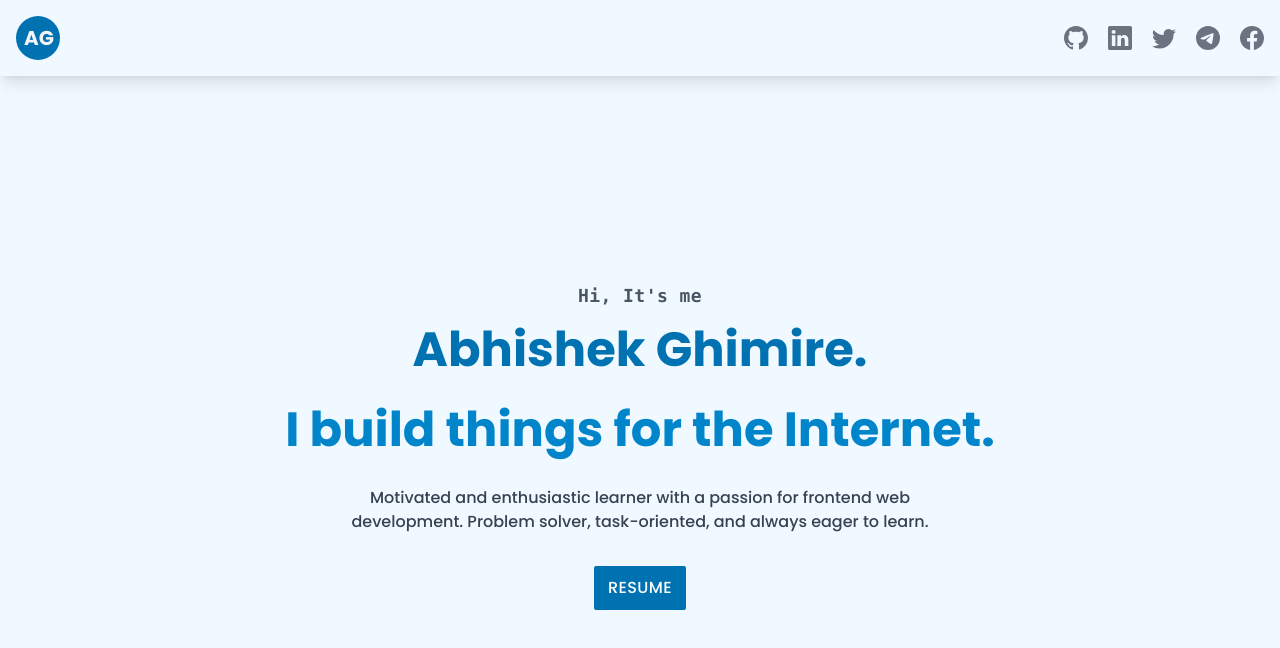
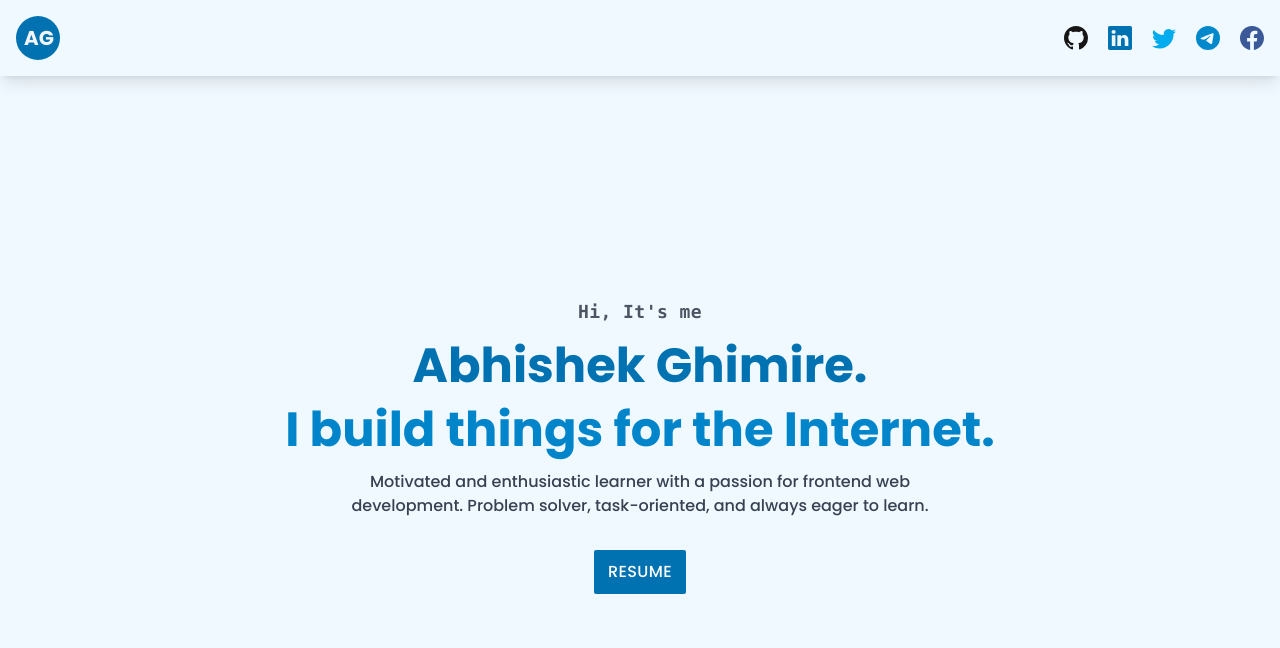
Before and after one commit to pingAvisek/Portfolio, a React (Vite) app: page / in a window 1280 px wide. Shown: the top 648 px of the page. Built offline with nearby package versions, Linux system fonts and the light colour scheme.

Commit message:
hovering, data.jsx fetch & some changes on home

```diff
--- a/index.html
+++ b/index.html
@@ -77,7 +77,7 @@
     </script>
   </head>
 
-  <body class="font-sans bg-primary-50">
+  <body class="font-sans bg-primary-50 select-none">
     <div id="root"></div>
     <!-- Related to Vite -->
     <script type="module" src="/src/main.jsx"></script>
--- a/src/App.css
+++ b/src/App.css
@@ -13,11 +13,3 @@
 .padding {
   @apply p-4 sm:p-0;
 }
-
-/* Vanilla CSS */
-
-/* For selection none */
-
-* {
-  user-select: none;
-}
--- a/src/assets/data.jsx
+++ b/src/assets/data.jsx
@@ -10,29 +10,34 @@ export default [
   {
     navLinks: [
       {
-        icons: <BsGithub />,
+        icons: <BsGithub color="#171515" />,
         url: "https://github.com/pingAvisek",
-        color: "#171515",
+        slug: "github",
+        title: "Github",
       },
       {
-        icons: <BsLinkedin />,
+        icons: <BsLinkedin color="#0072b1" />,
         url: "https://www.linkedin.com/in/pingavisek/",
-        color: "#0072b1",
+        slug: "linkedin",
+        title: "Linkedin",
       },
       {
-        icons: <BsTwitter />,
+        icons: <BsTwitter color="#00acee" />,
         url: "https://twitter.com/pingAvisek",
-        color: "#00acee",
+        slug: "twitter",
+        title: "Twitter",
       },
       {
-        icons: <BsTelegram />,
+        icons: <BsTelegram color="#0088cc" />,
         url: "https://t.me/pingAvisek",
-        color: "#0088cc",
+        slug: "telegram",
+        title: "Telegram",
       },
       {
-        icons: <BsFacebook />,
+        icons: <BsFacebook color="#3b5998" />,
         url: "https://www.facebook.com/pingAvisek",
-        color: "#3b5998",
+        slug: "facebook",
+        title: "Facebook",
       },
     ],
   },
--- a/src/pages/Header.jsx
+++ b/src/pages/Header.jsx
@@ -14,17 +14,14 @@ export default function Header() {
               <Logo />
             </Link>
             <nav>
-              <ul
-                className="gap-5 text-gray-500 justify-center items-center flex"
-                id="menu"
-              >
-                {/* Mapping through the navLinkArray */}
+              <ul className="gap-5 text-gray-500 justify-center items-center flex">
                 {navLinkArray.map((navLink, index) => (
-                  <li
-                    className={`nav-li hover:text-[${navLink.color}]`}
-                    key={index}
-                  >
-                    <Link target="_blank" to={navLink.url}>
+                  <li className="nav-li" key={index}>
+                    <Link
+                      title={navLink.title}
+                      target="_blank"
+                      to={navLink.url}
+                    >
                       {navLink.icons}
                     </Link>
                   </li>
--- a/src/pages/Home.jsx
+++ b/src/pages/Home.jsx
@@ -3,7 +3,7 @@ import { Link } from "react-router-dom";
 
 export default function Home() {
   const resumeURL =
-    "https://drive.google.com/file/d/1BLibHCK-2yyrrzygLTQnfcTfCxQT_RkPUxexig0cHVA/preview";
+    "https://docs.google.com/document/u/0/export?format=pdf&id=1BLibHCK-2yyrrzygLTQnfcTfCxQT_RkPUxexig0cHVA";
 
   function previewResume() {
     window.open(`${resumeURL}`, "_blank");
@@ -20,7 +20,7 @@ export default function Home() {
       >
         Abhishek Ghimire.
       </h1>
-      <h1 className="text-5xl font-bold text-primary-600 opacity-100 py-4">
+      <h1 className="text-5xl font-bold text-primary-600 opacity-100">
         I build things for the Internet.
       </h1>
       <p className="py-4 mb-4 text-gray-700 max-w-[58ch] font-medium">
--- a/tailwind.config.js
+++ b/tailwind.config.js
@@ -1,6 +1,7 @@
 /** @type {import('tailwindcss').Config} */
 export default {
   content: ["./index.html", "./src/**/*.{js,ts,jsx,tsx}"],
+  important: true,
   theme: {
     extend: {
       colors: {
@@ -17,31 +18,12 @@ export default {
           900: "#0a4a70",
           950: "#072f4a",
         },
-        secondary: {
-          50: "#fcf5f4",
-          100: "#faebe9",
-          200: "#f5d7d6",
-          300: "#ecb7b5",
-          400: "#e18e8b",
-          500: "#d26161",
-          600: "#bd4248",
-          700: "#9e323a", // default
-          800: "#852c36",
-          900: "#722933",
-          950: "#3f1217",
-        },
-        tertiary: {
-          50: "#f0fdf3",
-          100: "#dcfce5",
-          200: "#bbf7cd",
-          300: "#86efa7",
-          400: "#49df78",
-          500: "#21c656",
-          600: "#15a443",
-          700: "#147d36", // default
-          800: "#166530",
-          900: "#14532a",
-          950: "#052e14",
+        social: {
+          github: "#171515",
+          linkedin: "#0072b1",
+          twitter: "#00acee",
+          telegram: "#0088cc",
+          facebook: "#3b5998",
         },
       },
       fontFamily: {
```
Also changed, not shown: 1 other file (tests, documents, lock files or other folders).
